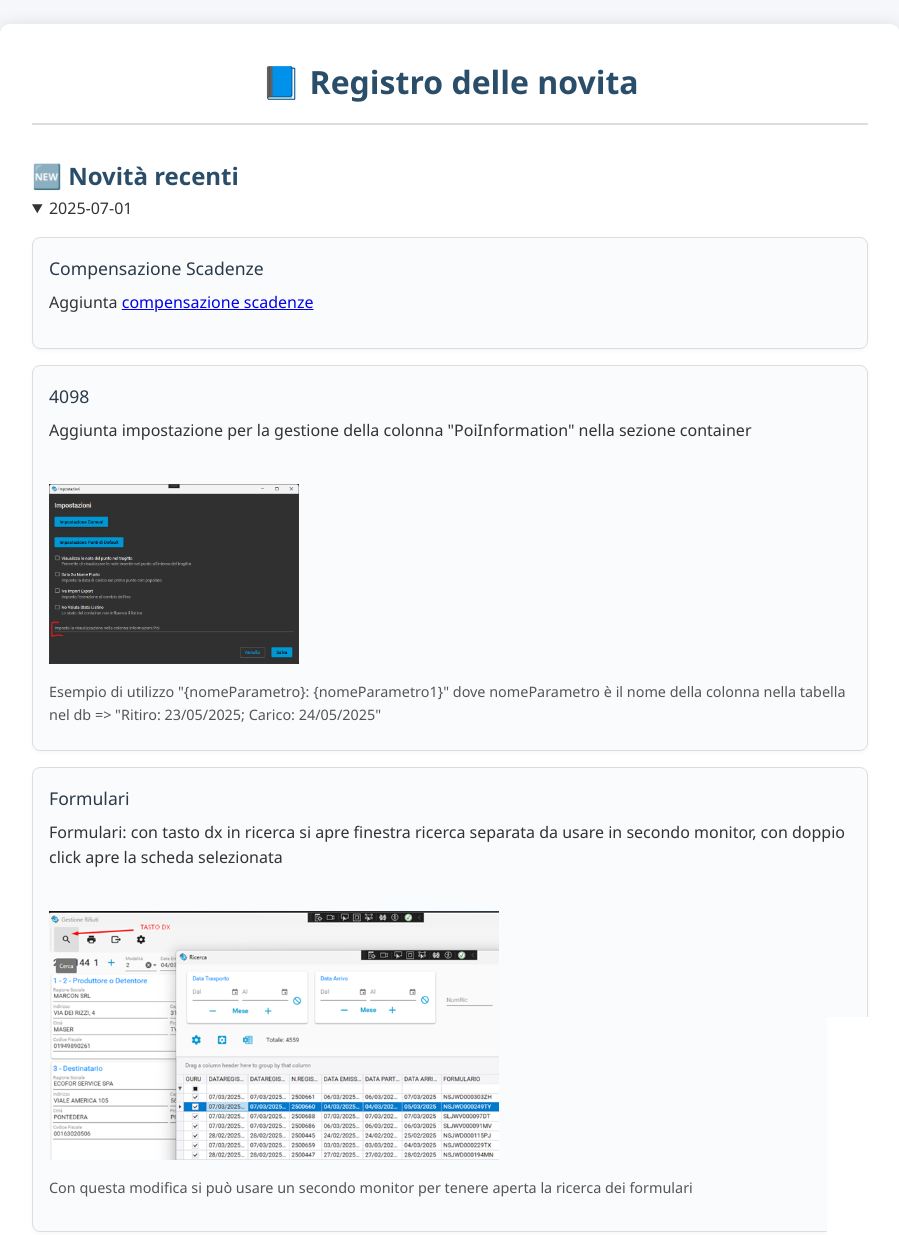
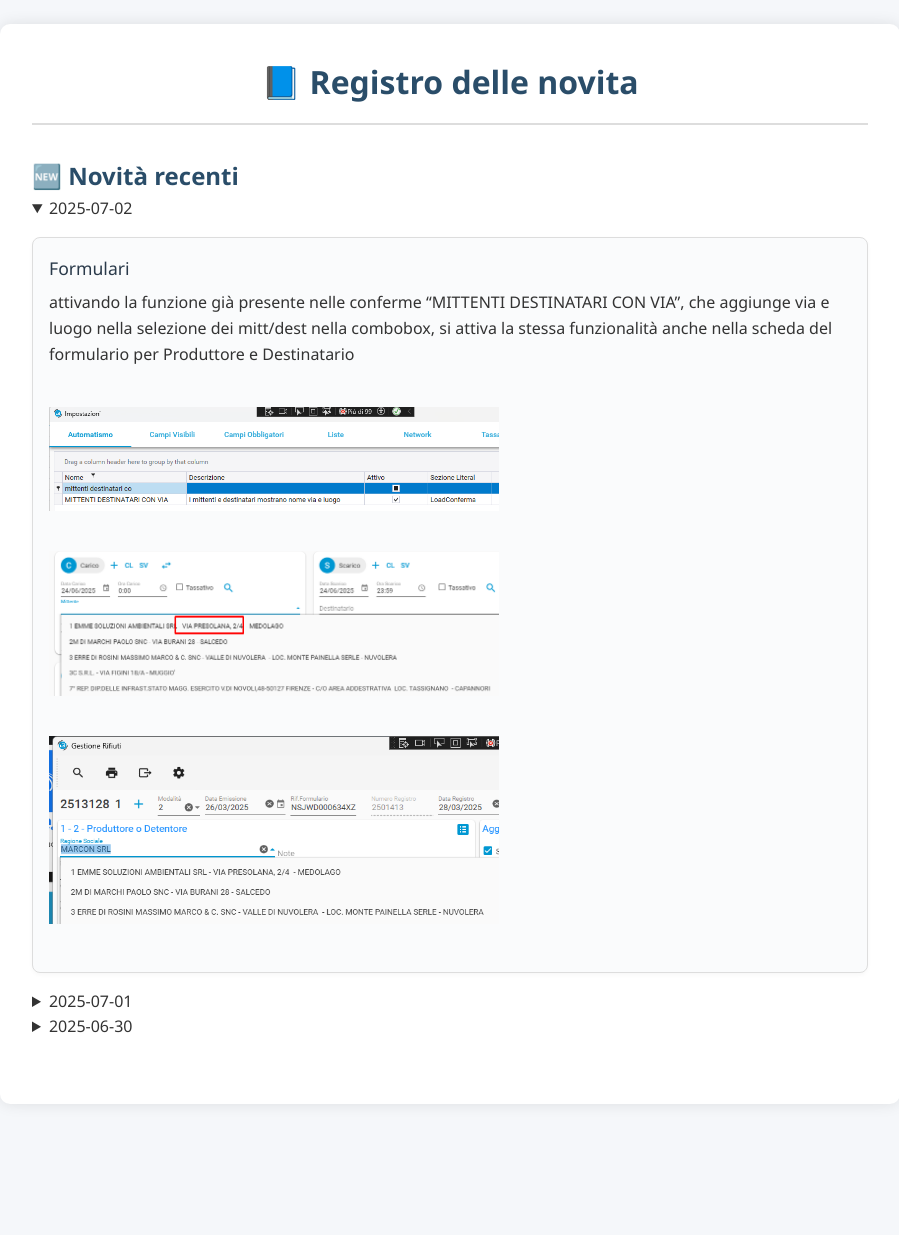
Before and after one commit to Fucio992/DocumentazioneElite, a plain HTML site: page modifiche-fatte/modifiche-indice.html in a window 1280 px wide. Shown: the top 1235 px of the page, without its empty margins (190-1089 px from the left). After the commit the page ends 1128 px from the top, so only its background shows below. Drawn offline with Linux system fonts and the light colour scheme.

```diff
--- a/modifiche-fatte/modifiche-indice.html
+++ b/modifiche-fatte/modifiche-indice.html
@@ -46,6 +46,20 @@
       <h2>🆕 Novità recenti</h2>
 
       <details open>
+        <summary>2025-07-02</summary>
+        <div class="card">
+          <div class="card-title">Formulari</div>
+          <div class="card-body">
+            <p>attivando la funzione già presente nelle conferme “MITTENTI DESTINATARI CON VIA”, che aggiunge via e luogo nella selezione dei mitt/dest nella combobox, si attiva la stessa funzionalità anche nella scheda del formulario per Produttore e Destinatario</p>
+            <img src="../assets/formulario/formulari20250702_1.png" alt="Formulario Mittenti Destinatari con Via" width="450px">
+            <img src="../assets/formulario/formulari20250702_2.png" alt="Formulario Mittenti Destinatari con Via" width="450px">
+            <img src="../assets/formulario/formulari20250702_3.png" alt="Formulario Mittenti Destinatari con Via" width="450px">
+          <div class="card-explanation">
+          </div>
+        </div>
+      </details>
+
+      <details>
         <summary>2025-07-01</summary>
         <div class="card">
           <div class="card-title">Compensazione Scadenze</div>
@@ -53,7 +67,6 @@
             <p>Aggiunta <a href="./Compensazione-scadenze.html">compensazione scadenze</a></p>
           </div>
         </div>
-
         <div class="card">
           <div class="card-title">4098</div>
           <div class="card-body">
```
Also changed, not shown: modifiche-fatte/Compensazione-scadenze.html (+2 -1 lines), assets/ScadenzePagamenti/scadenzepag0.png (added), assets/formulario/formulari20250702_1.png (added), assets/formulario/formulari20250702_2.png (added), assets/formulario/formulari20250702_3.png (added).
